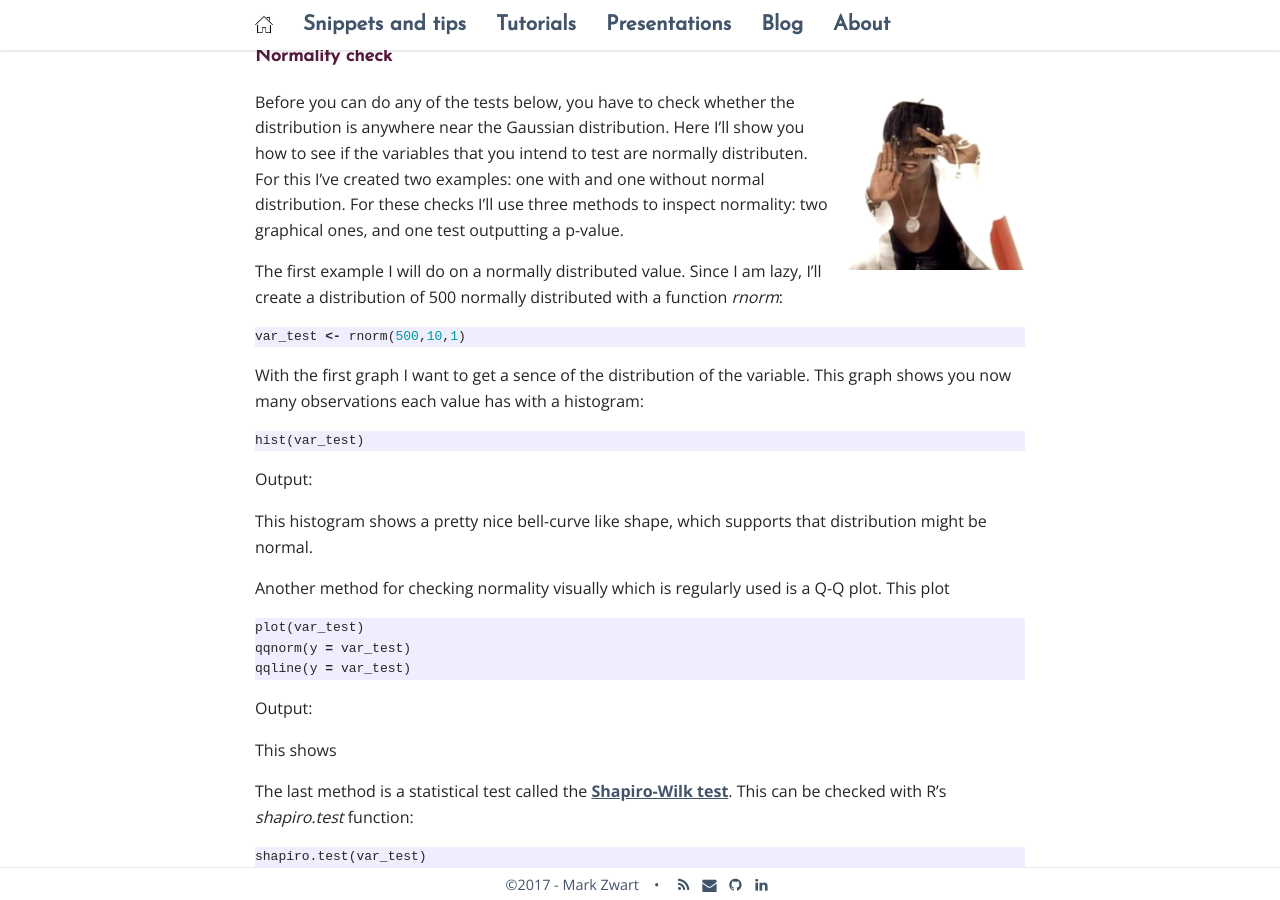
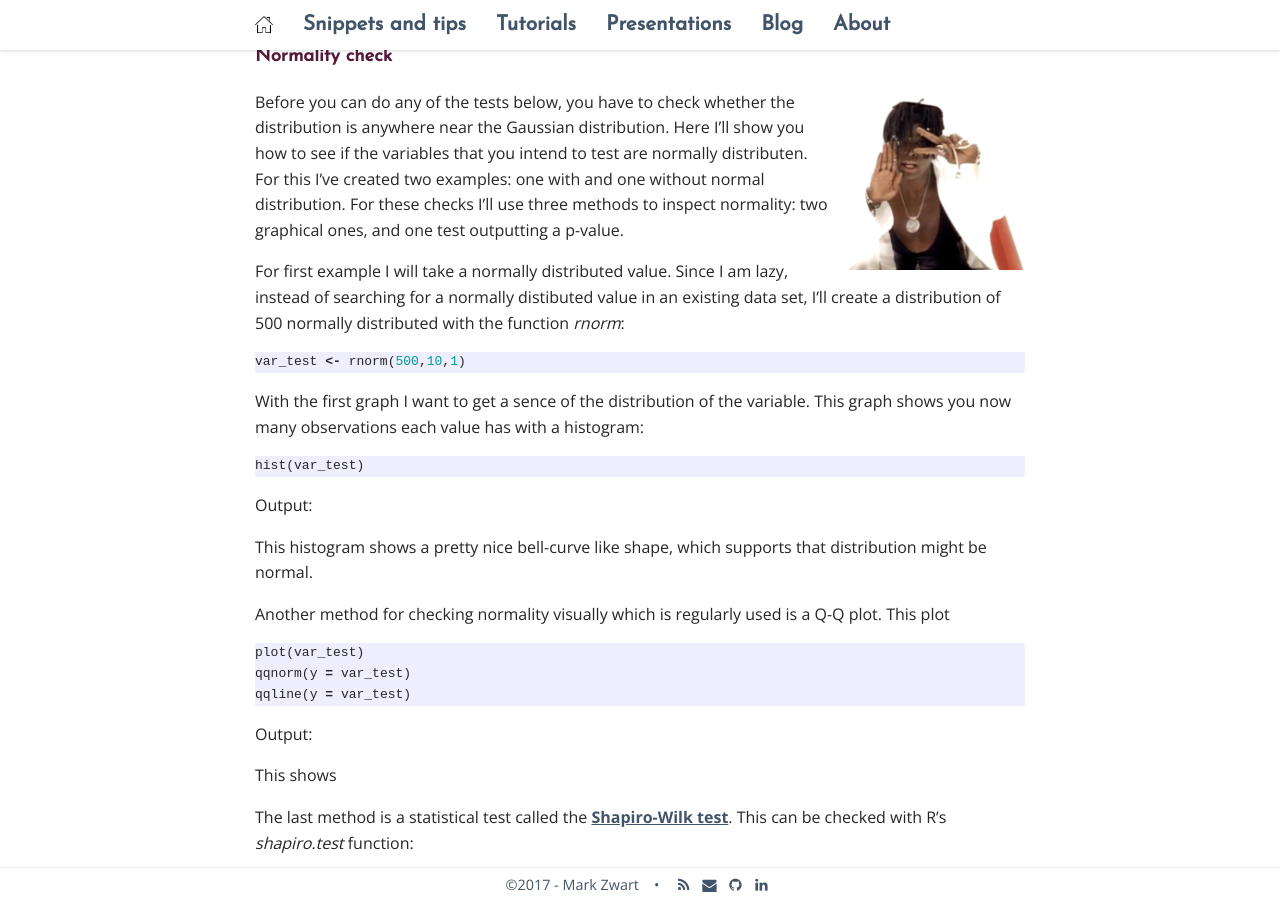
Before and after one commit to mark-me/mark-me.github.io, a Jekyll site: the page built from _pages/tutorials/statistical-tests/statistical-tests-gaussian.md, in a window 1280 px wide and 900 px high, scrolled down 948 px. Built offline with Jekyll 4.4.1, drawn with Linux system fonts in a browser that asks for light colours; nearby versions of some CDN libraries; comment, search, counter and statistics services are not loaded.

Commit message:
Update statistical-tests-gaussian.md

````diff
--- a/_pages/tutorials/statistical-tests/statistical-tests-gaussian.md
+++ b/_pages/tutorials/statistical-tests/statistical-tests-gaussian.md
@@ -31,7 +31,7 @@ One sample tests are done when you want to find out whether your measurements di
 
 Before you can do any of the tests below, you have to check whether the distribution is anywhere near the Gaussian distribution. Here I'll show you how to see if the variables that you intend to test are normally distributen. For this I've created two examples: one with and one without normal distribution. For these checks I'll use three methods to inspect normality: two graphical ones, and one test outputting a p-value.
 
-The first example I will do on a normally distributed value. Since I am lazy, I'll create a distribution of 500 normally distributed with a function _rnorm_:
+For first example I will take a normally distributed value. Since I am lazy, instead of searching for a normally distibuted value in an existing data set, I'll create a distribution of 500 normally distributed with the function _rnorm_:
 ```r
 var_test <- rnorm(500,10,1)
 ```
````
